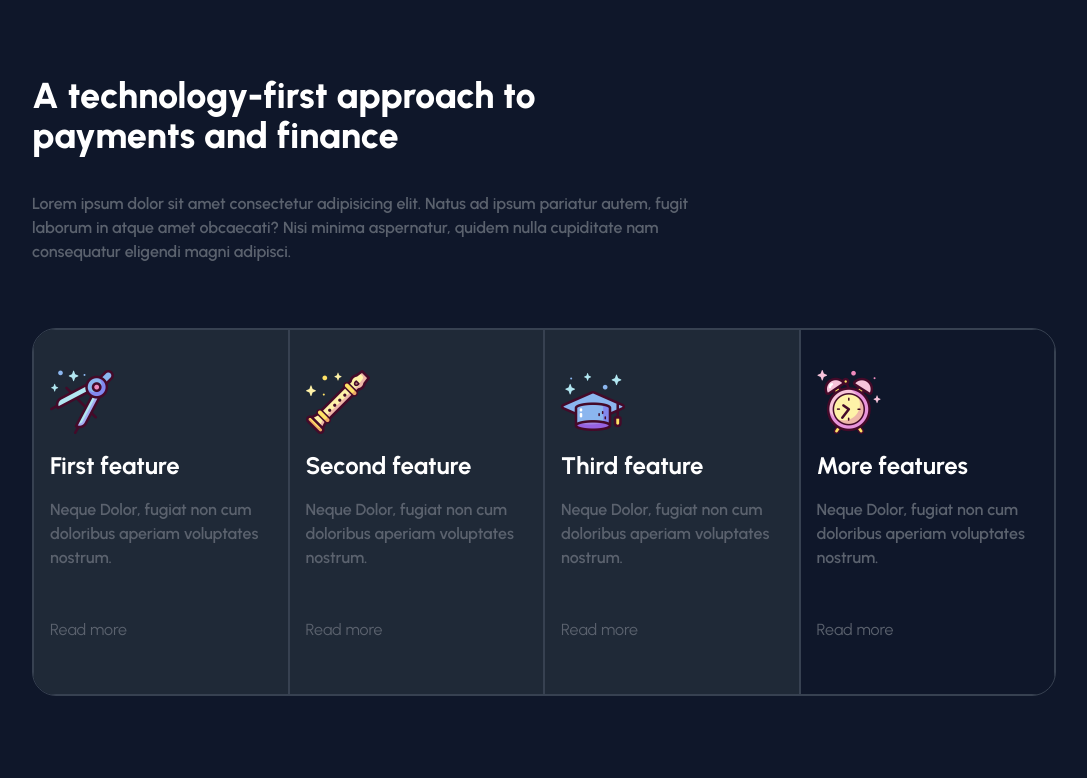
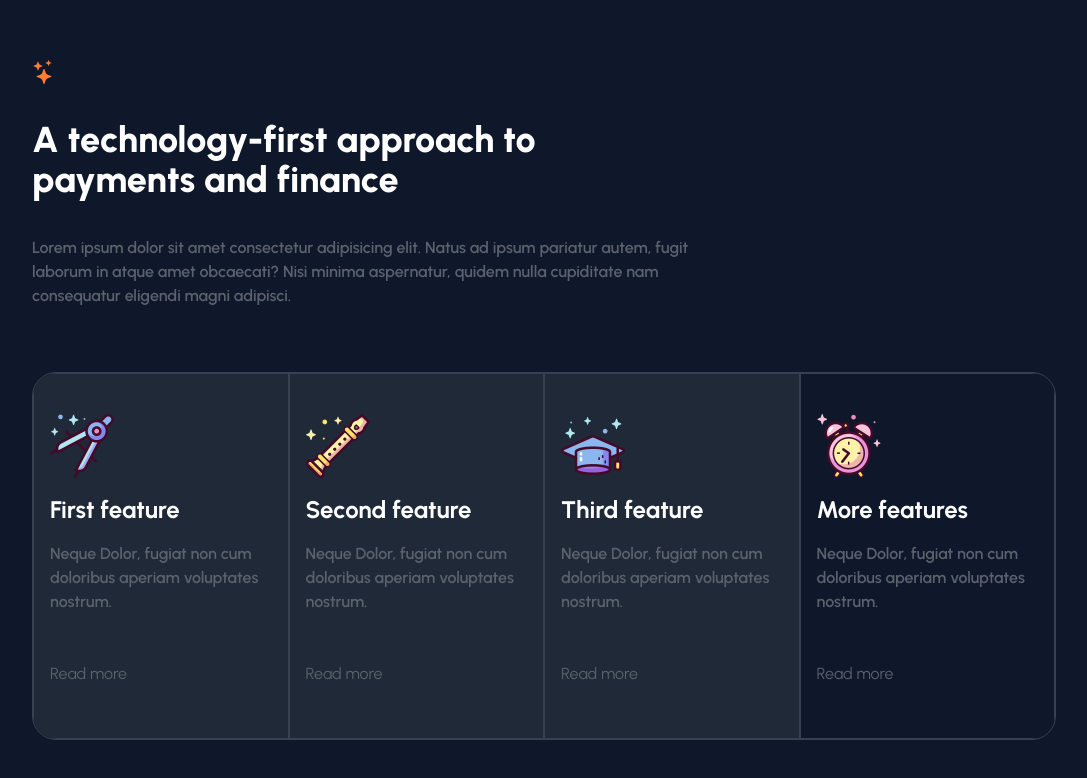
Before and after one commit to beginner-projects/babe, a React (Vite) app: page / in a window 1280 px wide. Shown: the part 1022-1800 px from the top of the page, without its empty margins (96-1183 px from the left). Built offline with nearby package versions, Linux system fonts and the light colour scheme.

Commit message:
add icons

```diff
--- a/src/components/Features.jsx
+++ b/src/components/Features.jsx
@@ -1,8 +1,10 @@
 import { featureData, technologyIntro } from "../Data/Data";
+import { BsStars } from "react-icons/bs";
 const Features = () => {
   return (
-    <div className="w-[80%] m-auto my-36">
+    <div className="w-[80%] m-auto my-32">
       <div className="intro my-16">
+        <BsStars className="text-2xl text-accent my-9" />
         <h1 className="text-textH font-extrabold text-4xl  my-9 w-full md:w-[40rem]">
           {technologyIntro.title}
         </h1>
```
